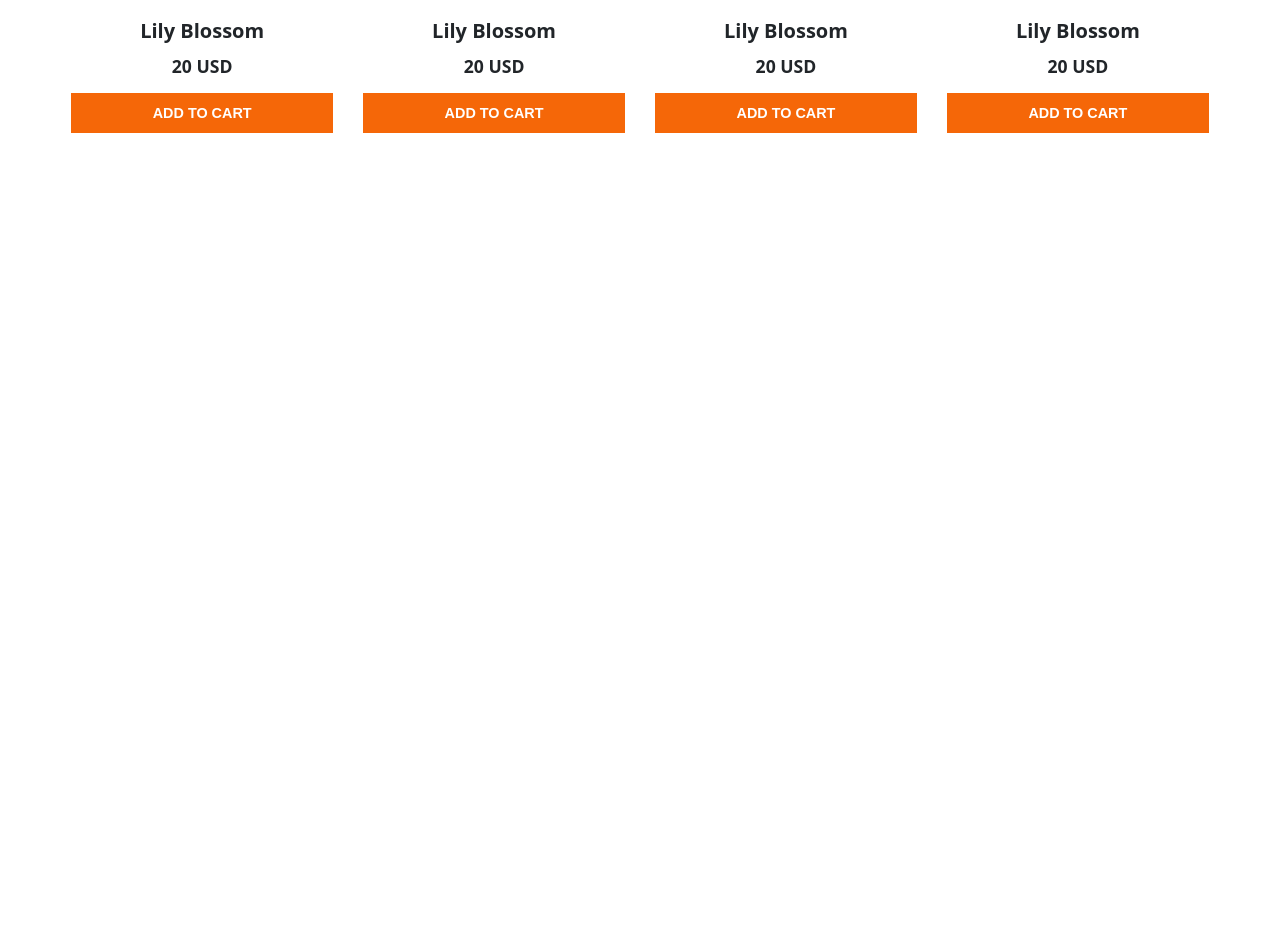
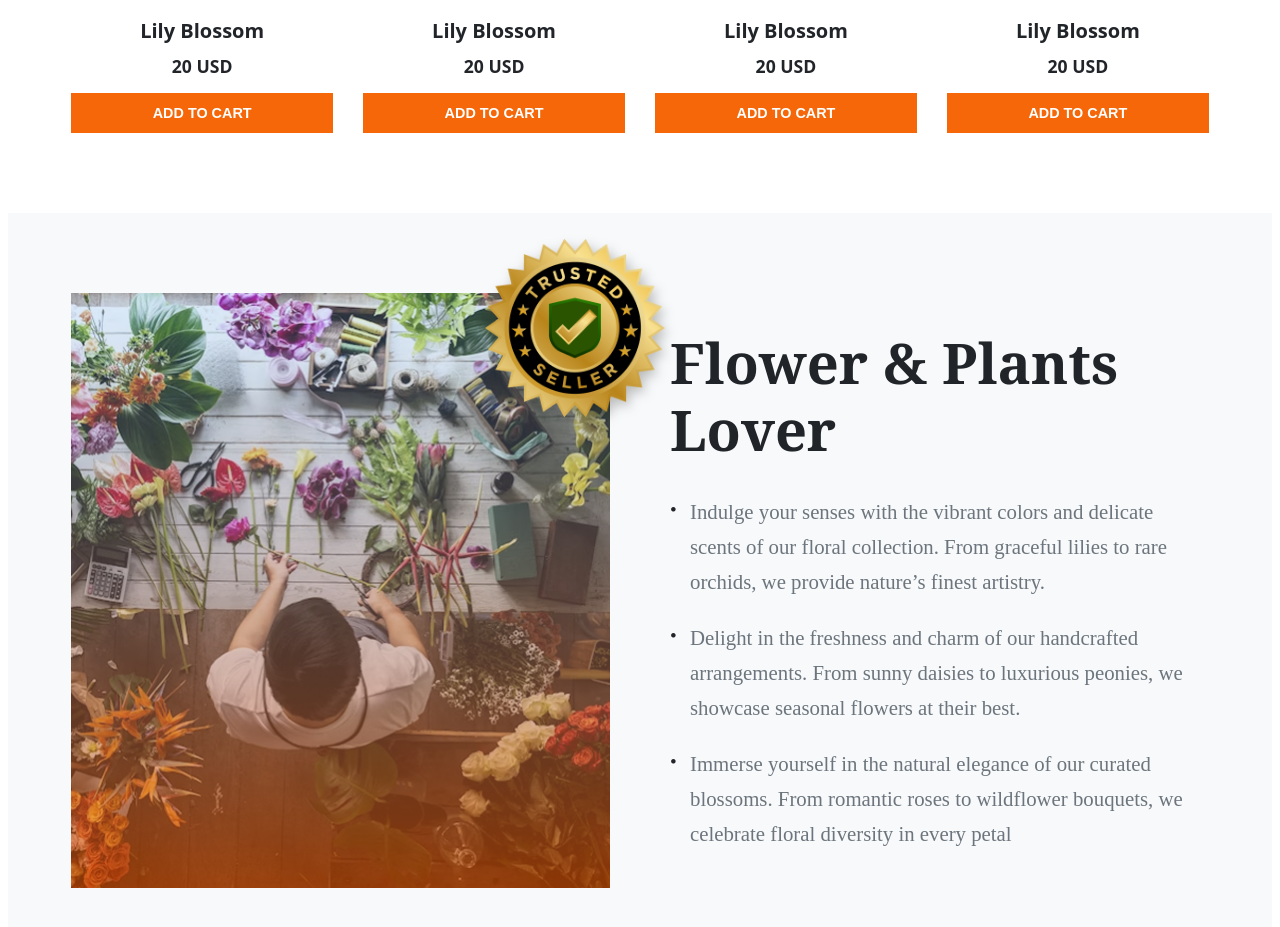
Before and after one commit to Abdul-Ahad-CSE/assignment-2, a plain HTML site: page index.html in a window 1280 px wide. Shown: the part 1598-2525 px from the top of the page. Before the commit the page ends 1819 px from the top, so only its background shows below. Drawn offline with Linux system fonts and the light colour scheme.

Commit message:
page 3 done

```diff
--- a/index.html
+++ b/index.html
@@ -161,6 +161,43 @@
         </div>
       </section>
 
+      <section id="page-3">
+        <div class="container">
+          <div class="lover-content">
+            <div class="image-container">
+              <img
+                class="main-image"
+                src="assets/flower-store.png"
+                alt="Florist arranging flowers on a table"
+              />
+              <img
+                class="trusted-badge"
+                src="assets/trusted-badge.png"
+                alt="Trusted Seller Badge"
+              />
+            </div>
+
+            <div class="text-container">
+              <h2>Flower & Plants Lover</h2>
+              <ul>
+                <li>
+                  Indulge your senses with the vibrant colors and delicate scents of our floral collection.
+                   From graceful lilies to rare orchids, we provide nature’s finest artistry.
+                </li>
+                <li>
+                  Delight in the freshness and charm of our handcrafted arrangements.
+                   From sunny daisies to luxurious peonies, we showcase seasonal flowers at their best.
+                </li>
+                <li>
+                  Immerse yourself in the natural elegance of our curated blossoms. From romantic
+                   roses to wildflower bouquets, we celebrate floral diversity in every petal
+                </li>
+              </ul>
+            </div>
+          </div>
+        </div>
+      </section>
+
     </main>
     <footer>
 
--- a/style.css
+++ b/style.css
@@ -194,6 +194,79 @@
     background-color: #3c0ad0;
 }
 
+/* --- SECTION 3 page-3 STYLES (PLANTS LOVER) --- */
+#page-3 {
+    background-color: #f8f9fa;
+    padding-block: 80px;
+}
+
+#page-3 .lover-content {
+    display: flex;
+    align-items: center;
+    gap: 60px;
+}
+
+#page-3 .image-container,
+#page-3 .text-container {
+    flex: 1;
+}
+
+#page-3 .image-container {
+    position: relative;
+}
+
+#page-3 .main-image {
+    width: 100%;
+    display: block;
+}
+
+  #page-3 .trusted-badge {
+    position: absolute;
+    top: -90px;
+    right: -90px;
+    width: 250px;
+    height: auto;
+    filter: drop-shadow(3px 5px 6px rgba(0, 0, 0, 0.25));
+}
+
+#page-3 .text-container h2 {
+    font-family: 'Georgia', serif;
+    font-size: 3.5rem;
+    font-weight: 700px;
+    margin: 0 0 30px 0;
+    color: #212529;
+    line-height: 1.2;
+}
+
+#page-3 .text-container ul {
+    list-style: none;
+    padding: 0;
+    margin: 0;
+}
+
+#page-3 .text-container li {
+    padding-left: 20px;
+    position: relative;
+    color: #6c757d;
+    line-height: 1.7;
+    font-size: 1.3rem;
+}
+
+#page-3 .text-container li:not(:last-child) {
+    margin-bottom: 20px;
+}
+
+#page-3 .text-container li::before {
+    content: '•';
+    position: absolute;
+    left: 0;
+    top: 0;
+    color: #212529;
+    font-size: 1.2rem;
+}
+
+
+
 
 /* Responsive style for iphone 14 and 15 pro: 767px */
 
@@ -232,6 +305,20 @@
         font-size: 2rem;
     }
 
+    /* page-3 */
+    #page-3 .lover-content {
+        flex-direction: column;
+        gap: 40px;
+    }
+
+    #page-3 .text-container h2 {
+        font-size: 2rem;
+    }
+
+    #page-3 .trusted-badge {
+        display: none;
+    }
+
 
 
 }
```
